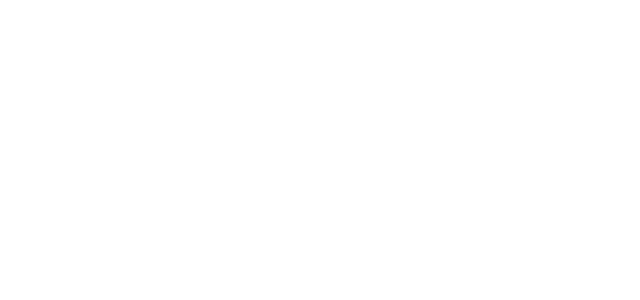
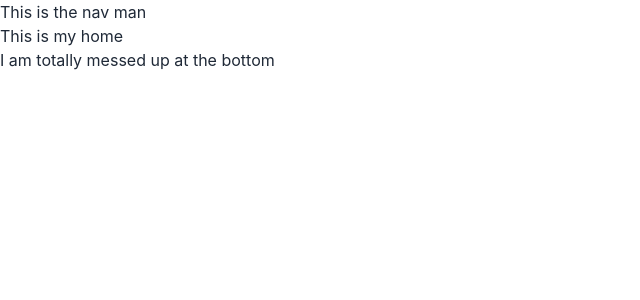
Before and after one commit to fazlarabby1/laptop-hub-client, a React (Create React App) app: page / in a window 1280 px wide. Shown: the top 300 px of the page, without its empty margins (0-640 px from the left). Built offline with nearby package versions, Linux system fonts and the light colour scheme.

Commit message:
created the basic route set up the main layout and added some basic components

```diff
--- a/src/App.js
+++ b/src/App.js
@@ -1,8 +1,14 @@
+import { Toaster } from 'react-hot-toast';
+import { RouterProvider } from 'react-router-dom';
 import './App.css';
+import { router } from './Routes/Routes/Routes';
 
 function App() {
   return (
     <div className="max-w-[1480px] mx-auto">
+      <Toaster />
+      <RouterProvider router={router}>
+      </RouterProvider>
     </div>
   );
 }
--- /dev/null
+++ b/src/Layouts/Main.js
@@ -0,0 +1,16 @@
+import React from 'react';
+import { Outlet } from 'react-router-dom';
+import Footer from '../Pages/Shared/Footer/Footer';
+import Navbar from '../Pages/Shared/Navbar/Navbar';
+
+const Main = () => {
+    return (
+        <div>
+            <Navbar></Navbar>
+            <Outlet></Outlet>
+            <Footer></Footer>
+        </div>
+    );
+};
+
+export default Main;
--- /dev/null
+++ b/src/Pages/Blogs/Blogs.js
@@ -0,0 +1,11 @@
+import React from 'react';
+
+const Blogs = () => {
+    return (
+        <div>
+            <h2>Would like to tell you all about my stories. Just don't cry</h2>
+        </div>
+    );
+};
+
+export default Blogs;
--- /dev/null
+++ b/src/Pages/Home/Home/Home.js
@@ -0,0 +1,11 @@
+import React from 'react';
+
+const Home = () => {
+    return (
+        <div>
+            <h1>This is my home</h1>
+        </div>
+    );
+};
+
+export default Home;
--- /dev/null
+++ b/src/Pages/Shared/Footer/Footer.js
@@ -0,0 +1,11 @@
+import React from 'react';
+
+const Footer = () => {
+    return (
+        <div>
+            <h1>I am totally messed up at the bottom</h1>
+        </div>
+    );
+};
+
+export default Footer;
--- /dev/null
+++ b/src/Pages/Shared/Navbar/Navbar.js
@@ -0,0 +1,11 @@
+import React from 'react';
+
+const Navbar = () => {
+    return (
+        <div>
+            <h1>This is the nav man</h1>
+        </div>
+    );
+};
+
+export default Navbar;
--- /dev/null
+++ b/src/Routes/Routes/Routes.js
@@ -0,0 +1,16 @@
+import { createBrowserRouter } from "react-router-dom";
+import Main from "../../Layouts/Main";
+import Home from "../../Pages/Home/Home/Home";
+
+export const router = createBrowserRouter([
+    {
+        path: '/',
+        element: <Main></Main>,
+        children: [
+            {
+                path: '/',
+                element: <Home></Home>
+            }
+        ]
+    }
+])
```
